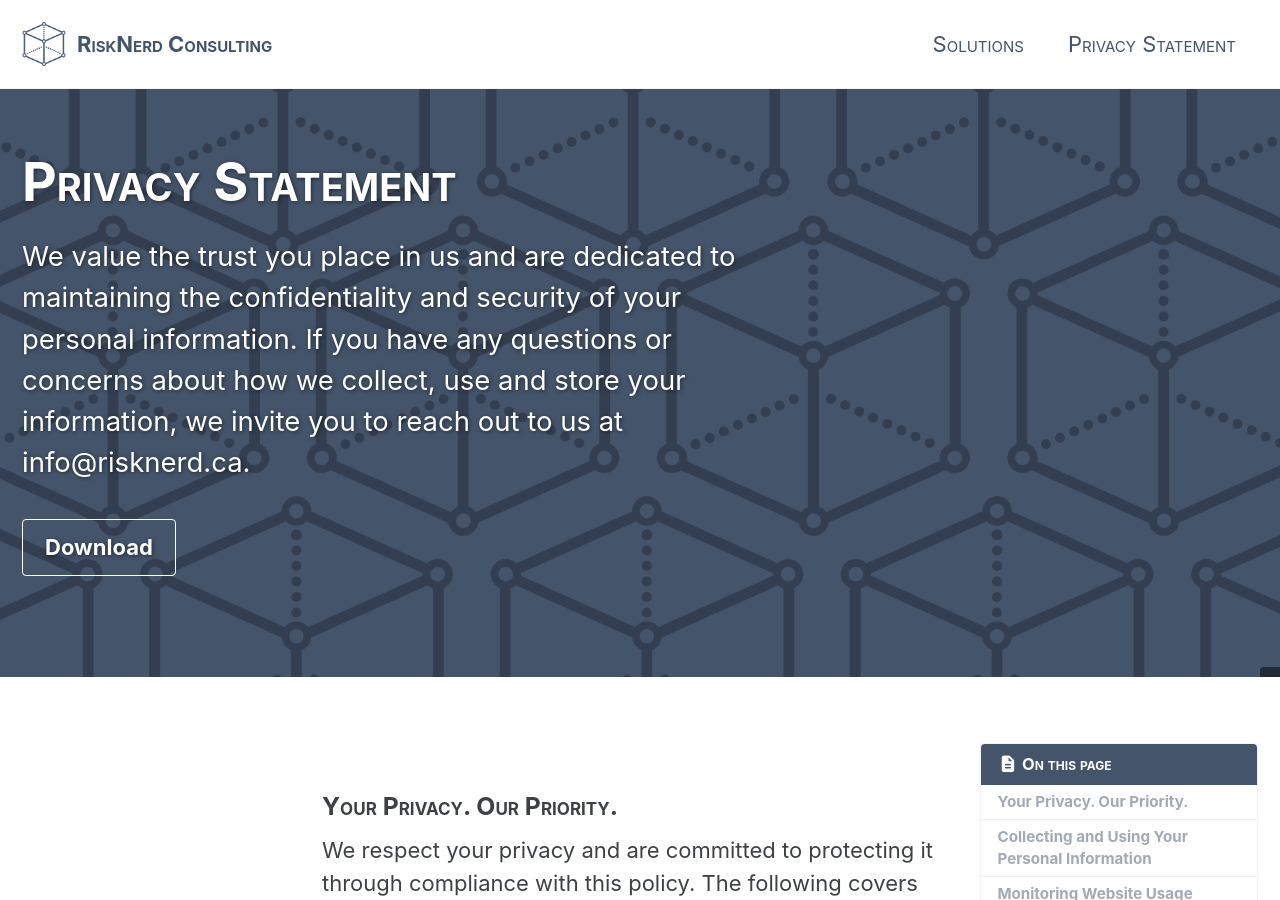
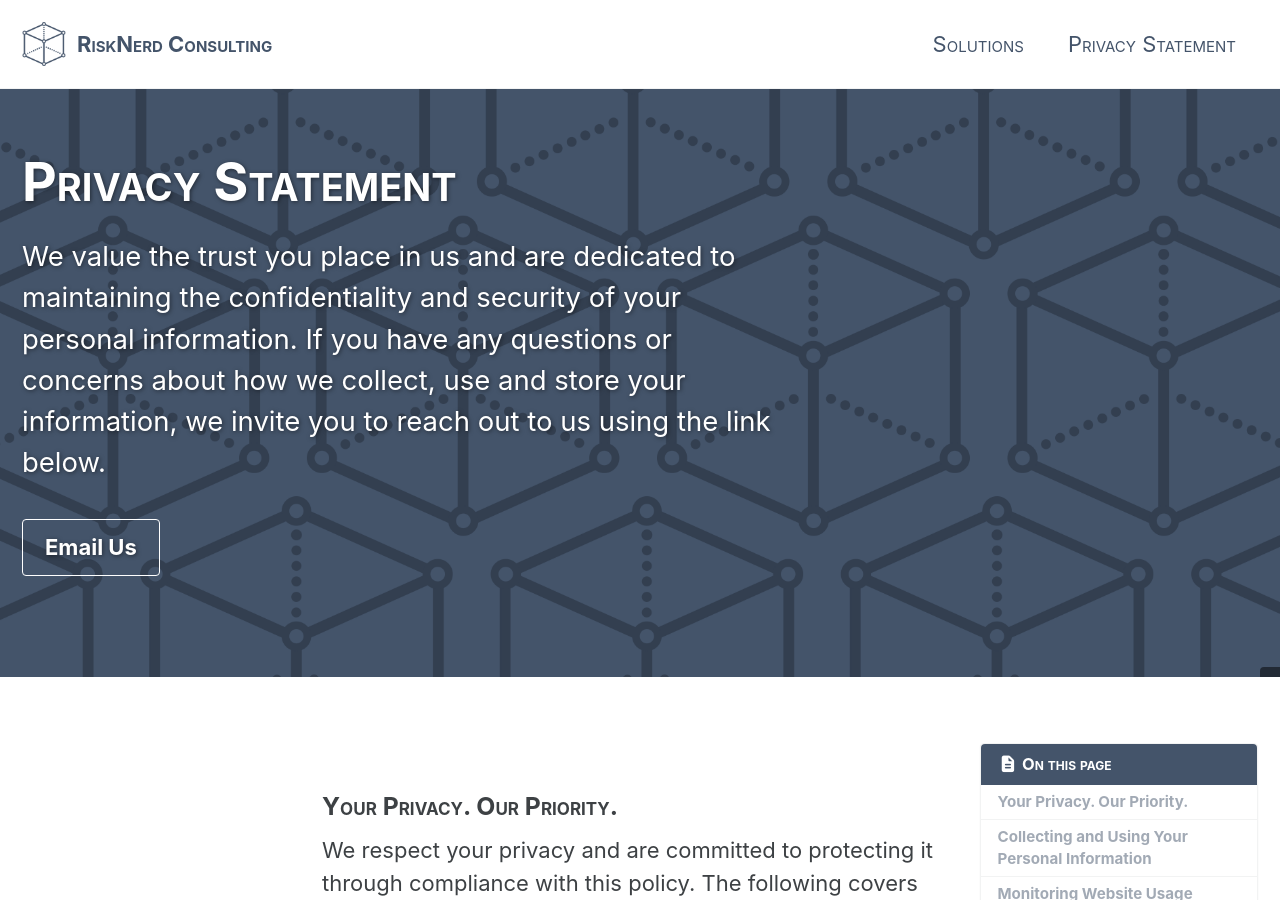
Before and after one commit to mattddickinson/risknerd2, a Jekyll site: the page built from _pages/privacy.md, in a window 1280 px wide and 900 px high. Built offline with Jekyll 4.4.1, drawn with Linux system fonts in a browser that asks for light colours; cached includes are drawn as plain includes.

Commit message:
Update privacy.md

```diff
--- a/_pages/privacy.md
+++ b/_pages/privacy.md
@@ -8,10 +8,10 @@
   overlay_color: "#5e616c"
   overlay_image: "/assets/images/header.png"
   actions:
-    - label: "Download"
-      url: "https://github.com/mmistakes/minimal-mistakes/"
+    - label: "Email Us"
+      url: "mailto:info@risknerd.ca?subject=Privacy Question"
   caption: ""
-excerpt: "We value the trust you place in us and are dedicated to maintaining the confidentiality and security of your personal information. If you have any questions or concerns about how we collect, use and store your information, we invite you to reach out to us at info@risknerd.ca."
+excerpt: "We value the trust you place in us and are dedicated to maintaining the confidentiality and security of your personal information. If you have any questions or concerns about how we collect, use and store your information, we invite you to reach out to us using the link below."
 ---
 
 ### Your Privacy. Our Priority.
```
